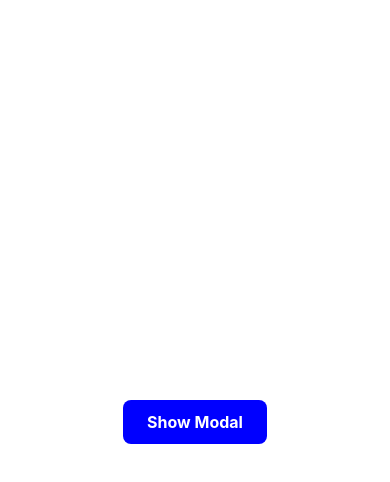
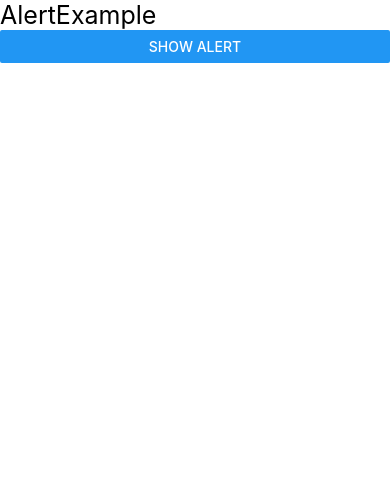
Before and after one commit to YaseenAminM/Learning_React_Native, a React Native app: screen / in a window 390 px wide. Shown: the top 482 px of the page. Built offline with nearby package versions, Linux system fonts and the light colour scheme.

Commit message:
How to use Alert Component in React Native

```diff
--- a/App.jsx
+++ b/App.jsx
@@ -29,9 +29,10 @@
 import StatusBarExample from './src/components/StatusBarExample';
 import UseRefHook from './src/components/UseRefHook';
 import ModalDialogBox from './src/components/ModalDialogBox';
+import AlertExample from './src/components/AlertExample';
 
 export default function App() {
-  return <View style={styles.appContainer}>{<ModalDialogBox />}</View>;
+  return <View style={styles.appContainer}>{<AlertExample />}</View>;
 }
 
 const styles = StyleSheet.create({
--- /dev/null
+++ b/src/components/AlertExample.jsx
@@ -0,0 +1,31 @@
+import { View, Text, Button, Alert } from 'react-native';
+import React from 'react';
+
+export default function AlertExample() {
+  const showAlert = () => {
+    Alert.alert(
+      'Alert Title',
+      'Alert Message',
+      [
+        {
+          text: 'Cancel',
+          onPress: () => console.log('Ok'),
+          style: 'default',
+        },
+        {
+          text: 'Ok',
+          onPress: () => console.log('Ok'),
+        },
+      ],
+      {
+        cancelable: true,
+      },
+    );
+  };
+  return (
+    <View>
+      <Text style={{ fontSize: 25 }}>AlertExample</Text>
+      <Button title="Show Alert" onPress={showAlert} />
+    </View>
+  );
+}
```
